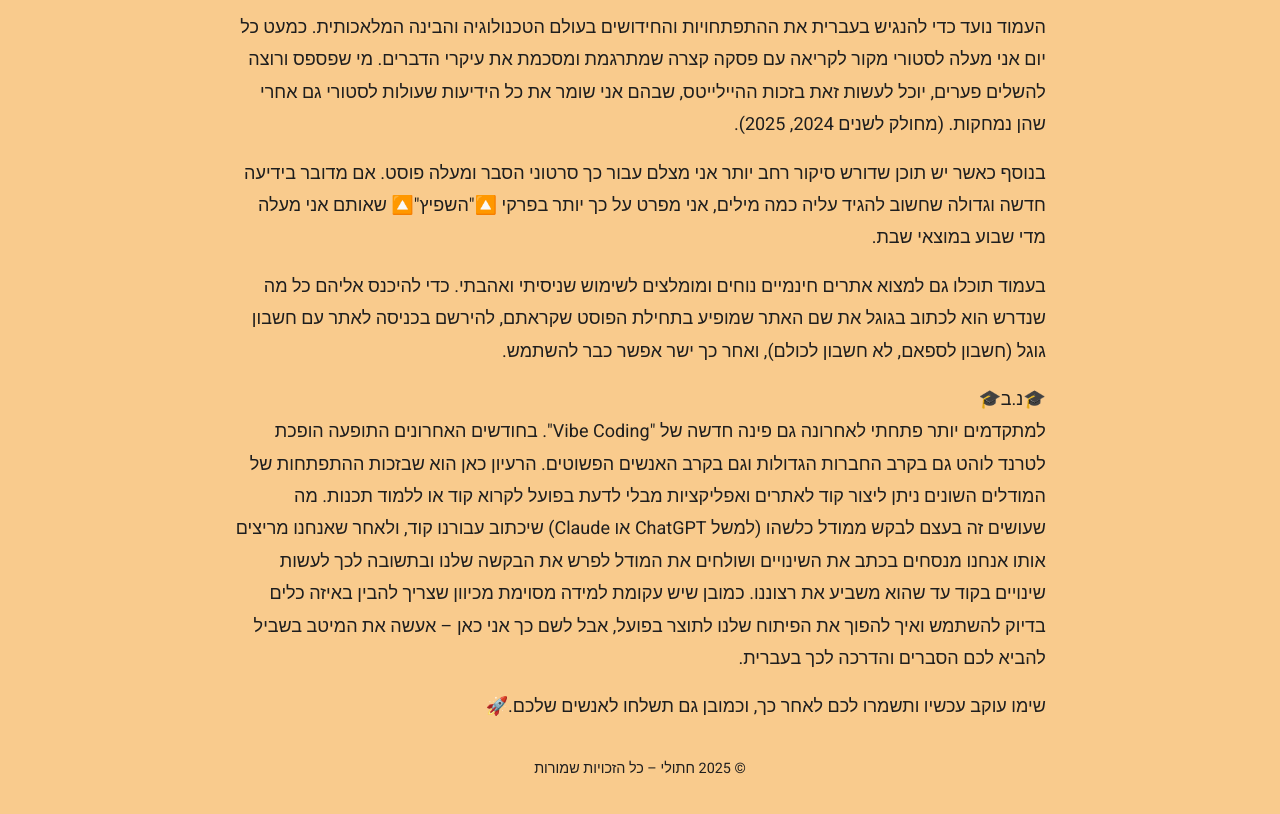
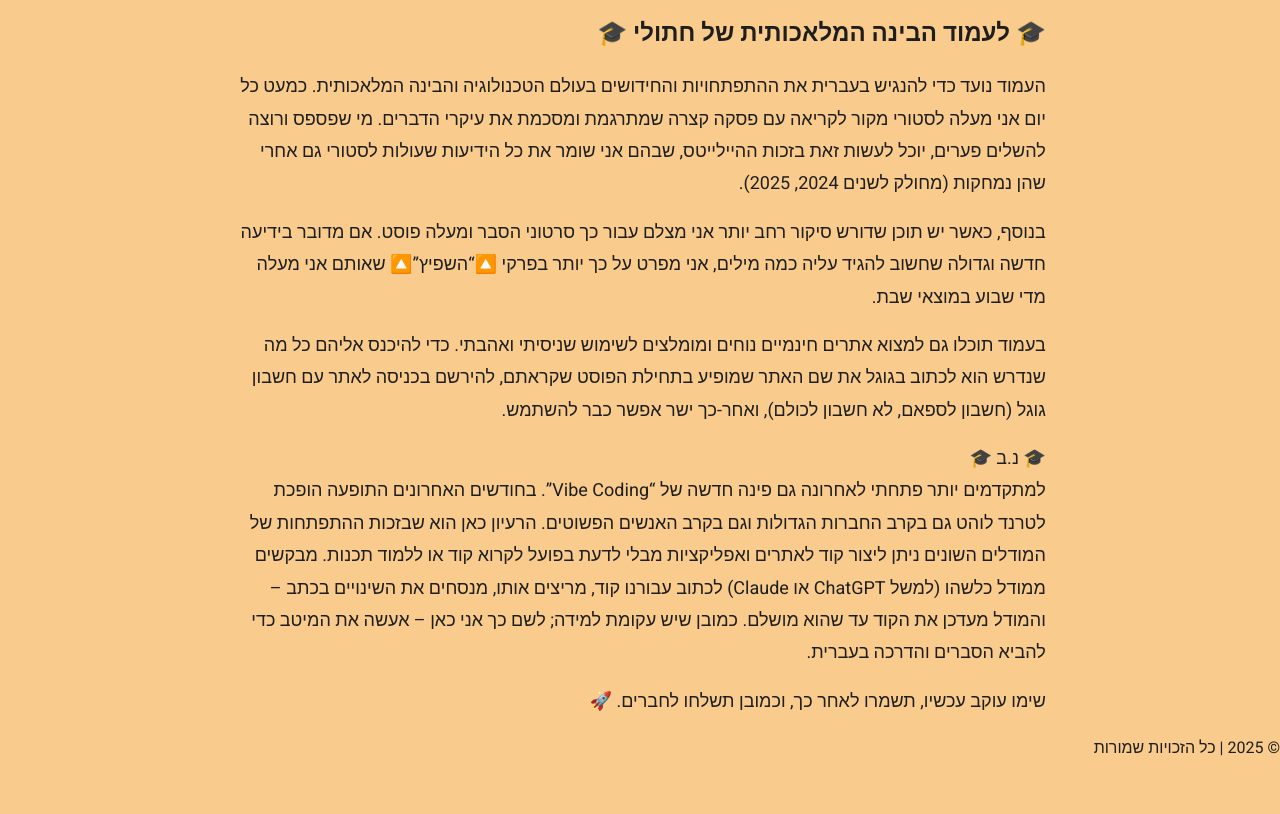
Before and after one commit to catnips5/Hatuli, a plain HTML site: page index.html in a window 1280 px wide. Shown: the part 288-1102 px from the top of the page. After the commit the page ends 1051 px from the top, so only its background shows below. Drawn offline with Linux system fonts and the light colour scheme.

Commit message:
Update index.html

```diff
--- a/index.html
+++ b/index.html
@@ -3,7 +3,7 @@
 <head>
   <meta charset="UTF-8">
   <meta name="viewport" content="width=device-width,initial-scale=1.0">
-  <title>⭐ הבינה המלאכותית של חתולי ⭐</title>
+  <title>⭐ עמוד הבינה המלאכותית של חתולי ⭐</title>
 
   <!-- גופן עברי קריא -->
   <link href="https://fonts.googleapis.com/css2?family=Heebo:wght@400;500;700&display=swap" rel="stylesheet">
@@ -18,36 +18,51 @@
   </header>
 
   <main>
+    <!-- תוכן העמוד -->
     <section id="about" class="reveal">
-      <h1>⭐ברוכים לעמוד הבינה המלאכותית של חתולי⭐</h1>
+      <h1>⭐ ברוכים הבאים ⭐</h1>
+      <h2>🎓 לעמוד הבינה המלאכותית של חתולי 🎓</h2>
 
       <p>
-        העמוד נועד כדי להנגיש בעברית את ההתפתחויות והחידושים בעולם הטכנולוגיה והבינה המלאכותית. כמעט כל יום אני מעלה לסטורי מקור לקריאה עם פסקה קצרה שמתרגמת ומסכמת את עיקרי הדברים. מי שפספס ורוצה להשלים פערים, יוכל לעשות זאת בזכות ההיילייטס, שבהם אני שומר את כל הידיעות שעולות לסטורי גם אחרי שהן נמחקות. (מחולק לשנים 2024, 2025).
+        העמוד נועד כדי להנגיש בעברית את ההתפתחויות והחידושים בעולם הטכנולוגיה והבינה
+        המלאכותית. כמעט כל יום אני מעלה לסטורי מקור לקריאה עם פסקה קצרה שמתרגמת
+        ומסכמת את עיקרי הדברים. מי שפספס ורוצה להשלים פערים, יוכל לעשות זאת בזכות
+        ההיילייטס, שבהם אני שומר את כל הידיעות שעולות לסטורי גם אחרי שהן נמחקות
+        (מחולק לשנים 2024, 2025).
       </p>
 
       <p>
-        בנוסף כאשר יש תוכן שדורש סיקור רחב יותר אני מצלם עבור כך סרטוני הסבר ומעלה פוסט. אם מדובר בידיעה חדשה וגדולה שחשוב להגיד עליה כמה מילים, אני מפרט על כך יותר בפרקי 🔼"השפיץ"🔼 שאותם אני מעלה מדי שבוע במוצאי שבת.
+        בנוסף, כאשר יש תוכן שדורש סיקור רחב יותר אני מצלם עבור כך סרטוני הסבר ומעלה
+        פוסט. אם מדובר בידיעה חדשה וגדולה שחשוב להגיד עליה כמה מילים, אני מפרט על כך
+        יותר בפרקי 🔼“השפיץ”🔼 שאותם אני מעלה מדי שבוע במוצאי שבת.
       </p>
 
       <p>
-        בעמוד תוכלו גם למצוא אתרים חינמיים נוחים ומומלצים לשימוש שניסיתי ואהבתי. כדי להיכנס אליהם כל מה שנדרש הוא לכתוב בגוגל את שם האתר שמופיע בתחילת הפוסט שקראתם, להירשם בכניסה לאתר עם חשבון גוגל (חשבון לספאם, לא חשבון לכולם), ואחר כך ישר אפשר כבר להשתמש.
+        בעמוד תוכלו גם למצוא אתרים חינמיים נוחים ומומלצים לשימוש שניסיתי ואהבתי.
+        כדי להיכנס אליהם כל מה שנדרש הוא לכתוב בגוגל את שם האתר שמופיע בתחילת הפוסט
+        שקראתם, להירשם בכניסה לאתר עם חשבון גוגל (חשבון לספאם, לא חשבון לכולם),
+        ואחר-כך ישר אפשר כבר להשתמש.
       </p>
 
       <p>
-        🎓נ.ב🎓<br>
-        למתקדמים יותר פתחתי לאחרונה גם פינה חדשה של "Vibe Coding". בחודשים האחרונים התופעה הופכת לטרנד לוהט גם בקרב החברות הגדולות וגם בקרב האנשים הפשוטים. הרעיון כאן הוא שבזכות ההתפתחות של המודלים השונים ניתן ליצור קוד לאתרים ואפליקציות מבלי לדעת בפועל לקרוא קוד או ללמוד תכנות. מה שעושים זה בעצם לבקש ממודל כלשהו (למשל ChatGPT או Claude) שיכתוב עבורנו קוד, ולאחר שאנחנו מריצים אותו אנחנו מנסחים בכתב את השינויים ושולחים את המודל לפרש את הבקשה שלנו ובתשובה לכך לעשות שינויים בקוד עד שהוא משביע את רצוננו. כמובן שיש עקומת למידה מסוימת מכיוון שצריך להבין באיזה כלים בדיוק להשתמש ואיך להפוך את הפיתוח שלנו לתוצר בפועל, אבל לשם כך אני כאן – אעשה את המיטב בשביל להביא לכם הסברים והדרכה לכך בעברית.
+        🎓 נ.ב 🎓<br>
+        למתקדמים יותר פתחתי לאחרונה גם פינה חדשה של “Vibe Coding”. בחודשים האחרונים
+        התופעה הופכת לטרנד לוהט גם בקרב החברות הגדולות וגם בקרב האנשים הפשוטים.
+        הרעיון כאן הוא שבזכות ההתפתחות של המודלים השונים ניתן ליצור קוד לאתרים
+        ואפליקציות מבלי לדעת בפועל לקרוא קוד או ללמוד תכנות. מבקשים ממודל כלשהו
+        (למשל ChatGPT או Claude) לכתוב עבורנו קוד, מריצים אותו, מנסחים את השינויים
+        בכתב – והמודל מעדכן את הקוד עד שהוא מושלם. כמובן שיש עקומת למידה; לשם כך
+        אני כאן – אעשה את המיטב כדי להביא הסברים והדרכה בעברית.
       </p>
 
       <p>
-        שימו עוקב עכשיו ותשמרו לכם לאחר כך, וכמובן גם תשלחו לאנשים שלכם.🚀
+        שימו עוקב עכשיו, תשמרו לאחר כך, וכמובן תשלחו לחברים. 🚀
       </p>
     </section>
   </main>
 
   <!-- שורת זכויות -->
-  <footer id="site-footer" style="text-align:center; font-size:0.9rem; margin:2rem 0;">
-    © 2025 חתולי – כל הזכויות שמורות
-  </footer>
+  <footer id="site-footer">© 2025 | כל הזכויות שמורות</footer>
 
   <!-- קובץ JS -->
   <script src="script.js"></script>
```
